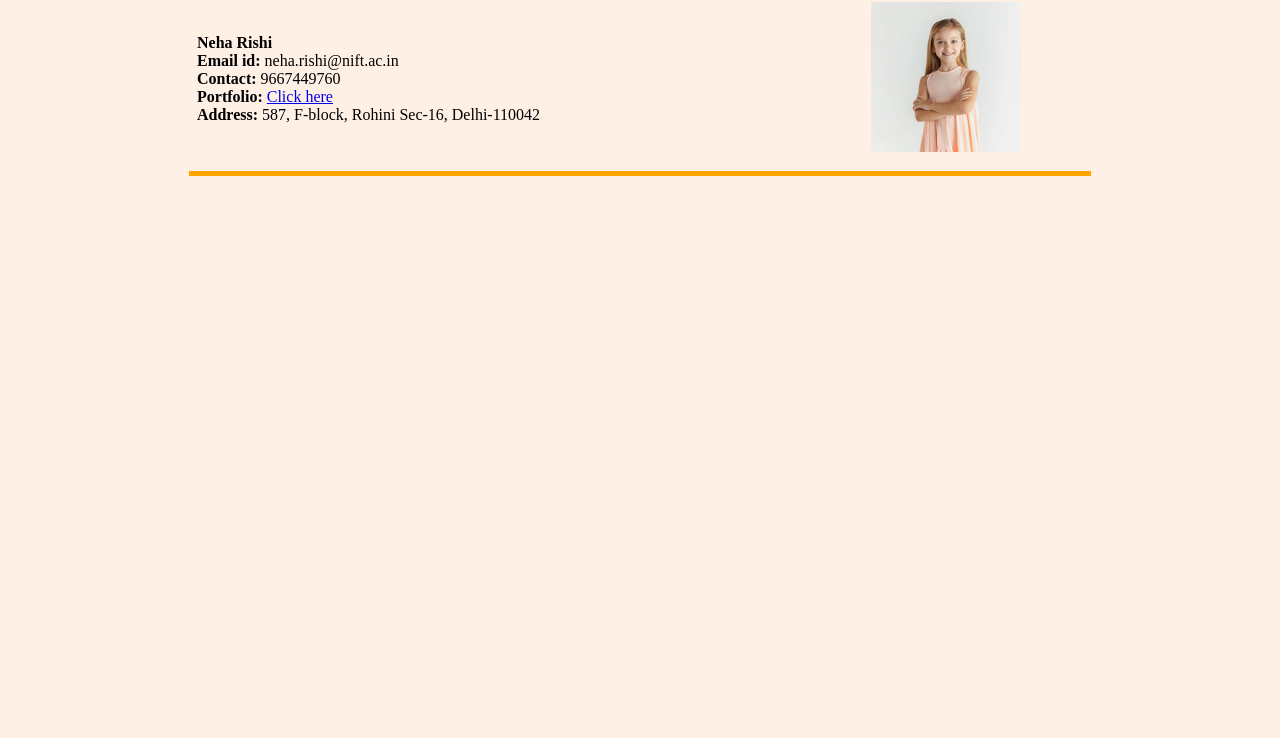
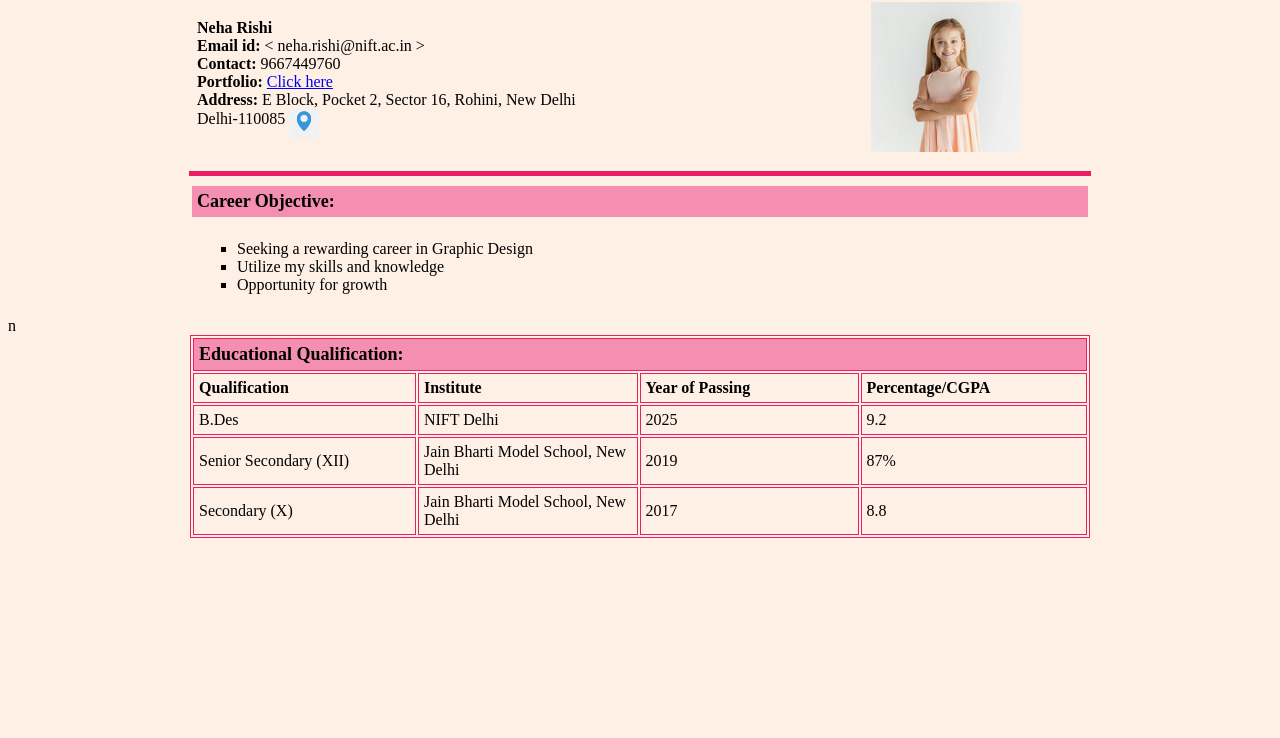
Before and after one commit to neharishi-nift25/Resume, a plain HTML site: page index.html in a window 1280 px wide. Shown: the part 62-800 px from the top of the page. Drawn offline with Linux system fonts and the light colour scheme.

Commit message:
Add files via upload

```diff
--- a/index.html
+++ b/index.html
@@ -8,22 +8,80 @@
     <title>Resume of Neha Rishi</title>
 </head>
 <body bgcolor="#fff0e6">
+
     <table width="900" border="0" align="center" cellpadding="5">
+
         <tr align="center">
-            <td colspan="2" bgcolor="#ff944d"><font size="6" face="Arial"><b><u>RESUME</u></b></font></td>
+            <td colspan="2" bgcolor="#F50057"><font size="6" face="Arial" ><b>RESUME</b></font></td>
         </tr>
+
         <tr>
-            <td width="600"><b>Neha Rishi</b><br>
-                <b>Email id:</b> neha.rishi@nift.ac.in <br>
+            <td width="600"><b> Neha Rishi </b><br>
+                <b>Email id:</b> &lt; neha.rishi@nift.ac.in &gt; <br>
                 <b>Contact:</b> 9667449760 <br>
                 <b>Portfolio:</b> <a href="https://neharishi-nift25.github.io/Yoga/" target="_blank">Click here</a> <br>
-                <b>Address:</b> 587, F-block, Rohini Sec-16, Delhi-110042 <br>
+                <b>Address:</b> E Block, Pocket 2, Sector 16, Rohini, New Delhi
+                <br> Delhi-110085
+
+                <a href="https://goo.gl/maps/e68Gi7Cbr8JS7bXk7" target="_blank"><img src="location-icon.png" alt="" title="Click for my address" width="30" align="middle"></a>
+
+                <!--
+                <iframe src="https://www.google.com/maps/embed?pb=!1m14!1m8!1m3!1d3498.3943044746106!2d77.1199796!3d28.7376421!3m2!1i1024!2i768!4f13.1!3m3!1m2!1s0x390d013c55555555%3A0xe8e77bd61ea148a7!2sJain%20Bharti%20Model%20School!5e0!3m2!1sen!2sin!4v1675074139820!5m2!1sen!2sin" width="50" height="50" style="border:0;" allowfullscreen="" loading="lazy" referrerpolicy="no-referrer-when-downgrade"></iframe>
+                -->
+
 
             </td>
             <td align="center"><img src="photo.png" alt="Neha" height="150" width="150" title="Neha Rishi"></td>
         </tr>
+
     </table>
-    <hr width="900" size="5" color="orange">
+
+    <hr width="900" size="5" color="#E91E63">
+
+    <table width="900" cellpadding="5" align="center">
+        <tr>
+            <td bgcolor="#F48FB1"><font size="4"><b>Career Objective:</b></font></td>
+        </tr>
+        <tr>
+            <td>
+                <ul type="square">
+                    <li>Seeking a rewarding career in Graphic Design</li>
+                    <li>Utilize my skills and knowledge</li>
+                    <li>Opportunity for growth</li>
+                </ul>
+            </td>
+        </tr>
+    </table>
+
+    <table width="900" cellpadding="5" align="center" border="1" bordercolor="#E91E63">
+        <tr>
+            <td bgcolor="#F48FB1" colspan="4"><font size="4"><b>Educational Qualification:</b></font></td>
+        </tr>
+        <tr>
+            <td width="225"><b>Qualification</b></td>
+            <td width="225"><b>Institute</b></td>
+            <td width="225"><b>Year of Passing</b></td>
+            <td width="225"><b>Percentage/CGPA</b></td>
+        </tr>
+        <tr>
+            <td>B.Des</td>
+            <td>NIFT Delhi</td>
+            <td>2025</td>
+            <td>9.2</td>
+        </tr>
+        <tr>
+            <td>Senior Secondary (XII)</td>n
+            <td>Jain Bharti Model School, New Delhi</td>
+            <td>2019</td>
+            <td>87%</td>
+        </tr>
+        <tr>
+            <td>Secondary (X)</td>
+            <td>Jain Bharti Model School, New Delhi</td>
+            <td>2017</td>
+            <td>8.8</td>
+        </tr>
+    </table>
 
 </body>
 </html>
```
Also changed, not shown: location-icon.png (added).
